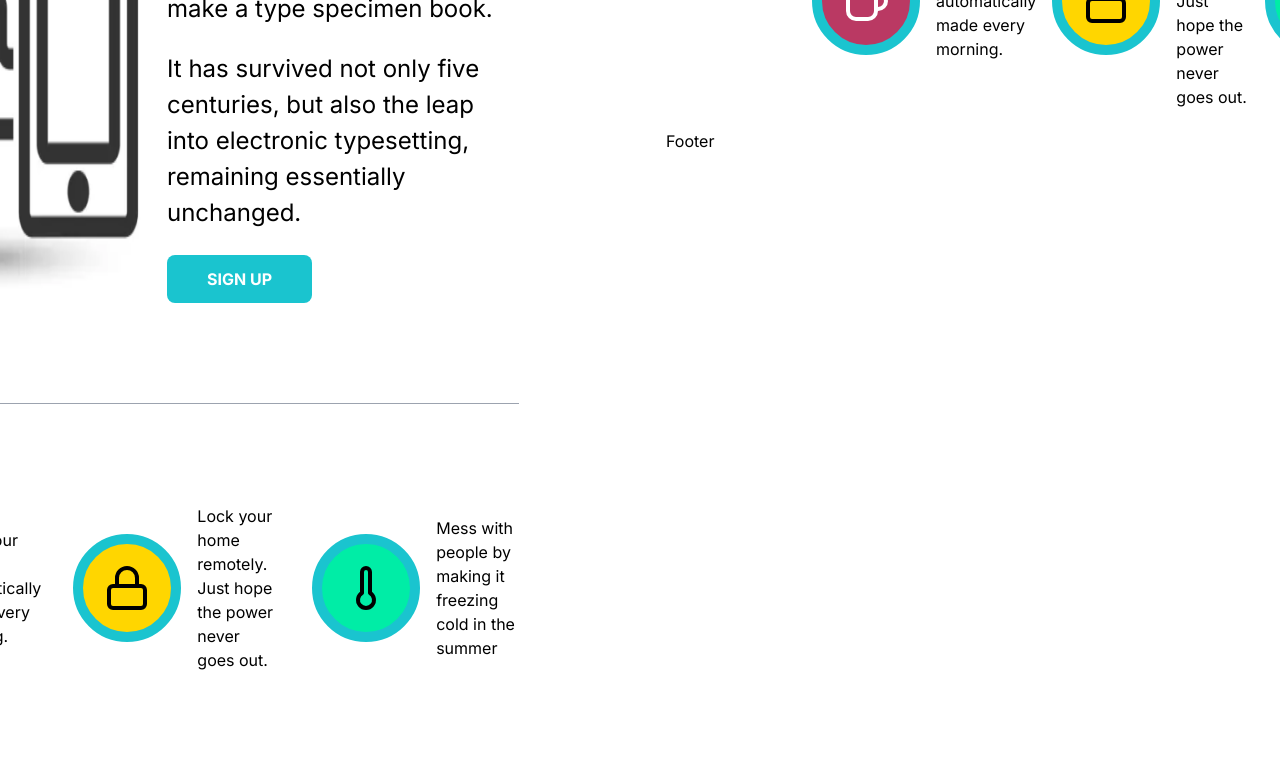
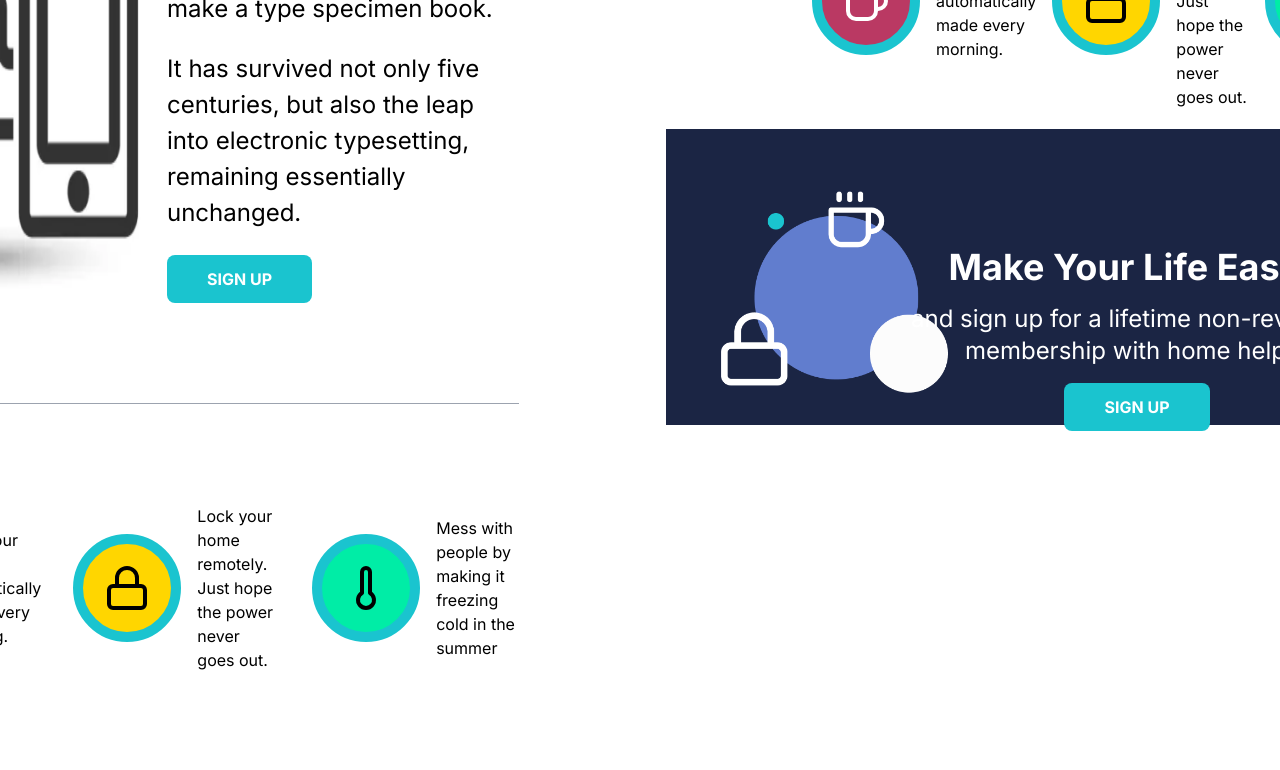
Before and after one commit to aziznal/design-principles-comparison, a Next.js app: page / in a window 1280 px wide. Shown: the part 1820-2590 px from the top of the page. Built offline with nearby package versions, Linux system fonts and the light colour scheme.

Commit message:
add footer

```diff
--- a/app/page.tsx
+++ b/app/page.tsx
@@ -52,6 +52,10 @@ export default function Home() {
               bubble3Color: "#00EDA6",
 
               fontSize: "1rem",
+            },
+
+            footer: {
+              gap: "2rem",
             },
           }}
         >
@@ -108,6 +112,10 @@ export default function Home() {
 
               fontSize: "1rem",
             },
+
+            footer: {
+              gap: "1rem",
+            },
           }}
         >
           <ExamplePage />
--- a/components/Footer.tsx
+++ b/components/Footer.tsx
@@ -1,9 +1,32 @@
 "use client";
 
+import Button from "./Button";
 import { useProps } from "./PropProvider";
 
 export default function Footer() {
   const props = useProps();
 
-  return <span>Footer</span>;
+  return (
+    <div
+      className="w-full text-center flex flex-col justify-center items-center text-white"
+      style={{
+        background: 'url("/images/footer.png")',
+        height: "420px",
+        backgroundSize: "contain",
+        backgroundRepeat: "no-repeat",
+        gap: props.footer.gap,
+      }}
+    >
+      <h1 className="text-4xl font-bold">Make Your Life Easier</h1>
+
+      <p className="text-2xl">
+        and sign up for a lifetime non-revocable <br /> membership with home
+        helper
+      </p>
+
+      <div>
+        <Button>SIGN UP</Button>
+      </div>
+    </div>
+  );
 }
--- a/components/PropProvider.tsx
+++ b/components/PropProvider.tsx
@@ -48,6 +48,10 @@ export type Props = {
 
     fontSize: string;
   };
+
+  footer: {
+    gap: string;
+  };
 };
 
 const PRIMARY_COLOR = "#617DCE";
```
